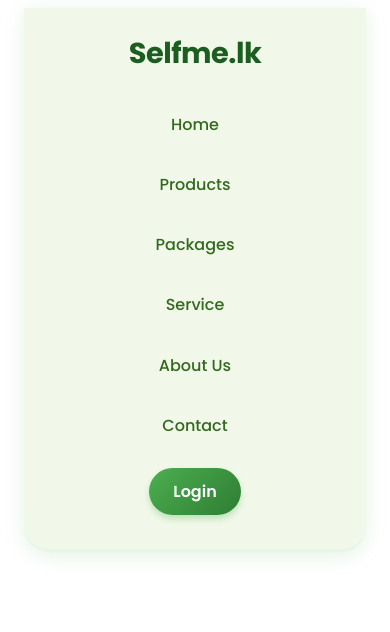
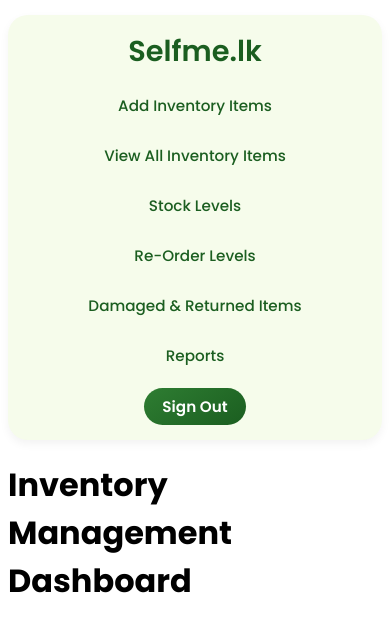
Before and after one commit to Hasaranga22/Selfme.lk, a React (Vite) app in the folder FrontEnd/: page /inventory in a window 390 px wide. Shown: the top 632 px of the page. Built offline with nearby package versions, Linux system fonts and the light colour scheme.

Commit message:
Inventory Manager Functions

```diff
--- a/FrontEnd/src/App.jsx
+++ b/FrontEnd/src/App.jsx
@@ -2,13 +2,18 @@
 import Nav from "./components/Nav/Navbar";
 import Home from "./components/Home/Home";
 import { Routes, Route } from "react-router-dom";
+import InventoryManagementHome from "./components/Inventory_Management/Inventory_Management_Home/Inventory_Management_Home";
 
 function App() {
   return (
     <div>
-      <Nav />
+      {/* <Nav /> */}
       <Routes>
         <Route path="/" element={<Home />} />
+      </Routes>
+
+      <Routes>
+        <Route path="/inventory" element={<InventoryManagementHome />} />
       </Routes>
     </div>
   );
--- a/FrontEnd/src/components/Home/Home.jsx
+++ b/FrontEnd/src/components/Home/Home.jsx
@@ -1,5 +1,6 @@
 import React, { useState, useEffect } from "react";
 import "./Home.css";
+import Navbar from "../Nav/Navbar";
 import Footer from "../Footer/Footer";
 import BannerImg1 from "./Home-Images/BannerImg1.jpg";
 import BannerImg2 from "./Home-Images/BannerImg2.jpg";
@@ -99,6 +100,7 @@
 
   return (
     <div>
+      <Navbar />
       <div
         id="default-carousel"
         className="relative w-full"
--- /dev/null
+++ b/FrontEnd/src/components/Inventory_Management/Inventory_Management_Home/Inventory_Management_Home.jsx
@@ -0,0 +1,13 @@
+import React from "react";
+import InventoryManagementNav from "../Inventory_Management_Nav/Inventory_Management_Nav";
+
+const InventoryManagementHome = () => {
+  return (
+    <div>
+      <InventoryManagementNav />
+      <h1>Inventory Management Dashboard</h1>
+    </div>
+  );
+};
+
+export default InventoryManagementHome;
--- /dev/null
+++ b/FrontEnd/src/components/Inventory_Management/Inventory_Management_Nav/Inventory_Management_Nav.css
@@ -0,0 +1,136 @@
+/* ===== Isolated Inventory Navbar Styles ===== */
+#inv-nav.inv-navbar {
+  display: flex;
+  justify-content: space-between;
+  align-items: center;
+  background: #f6fceb;
+  padding: 15px 40px;
+  border-radius: 40px;
+  box-shadow: 0 4px 10px rgba(0, 0, 0, 0.05);
+  margin: 15px auto;
+  max-width: 1500px;
+  font-family: "Segoe UI", Roboto, sans-serif;
+}
+
+/* Brand/Logo */
+#inv-brand.inv-brand {
+  flex: 0 0 auto;
+}
+
+#inv-logo.inv-logo-link {
+  color: #1b5e20;
+  font-size: 1.8rem;
+  font-weight: 600;
+  text-decoration: none;
+  transition: color 0.2s ease;
+}
+
+#inv-logo.inv-logo-link:hover {
+  color: #2e7d32;
+}
+
+/* Navigation Links */
+#inv-links.inv-links {
+  display: flex;
+  gap: 35px;
+  flex: 1;
+  justify-content: center;
+}
+
+#inv-links .inv-link {
+  color: #1b5e20;
+  font-size: 1rem;
+  font-weight: 500;
+  text-decoration: none;
+  transition: all 0.2s ease;
+  padding: 8px 12px;
+  border-radius: 20px;
+}
+
+#inv-links .inv-link:hover {
+  background-color: #e8f5e9;
+  color: #2e7d32;
+}
+
+/* Individual Link Hover Effects */
+#inv-add.inv-link:hover,
+#inv-view.inv-link:hover,
+#inv-stock.inv-link:hover,
+#inv-reorder.inv-link:hover,
+#inv-damaged.inv-link:hover,
+#inv-reports.inv-link:hover {
+  background-color: #e8f5e9;
+  color: #2e7d32;
+}
+
+/* Active Link State */
+#inv-links .inv-link.active {
+  background-color: #c8e6c9;
+  color: #1b5e20;
+  font-weight: 600;
+}
+
+/* Sign Out Button */
+#inv-actions.inv-actions {
+  display: flex;
+  align-items: center;
+}
+
+#inv-signout.inv-signout-btn {
+  background: linear-gradient(145deg, #2e7d32, #1b5e20);
+  color: #fff;
+  border: none;
+  padding: 8px 20px;
+  border-radius: 30px;
+  font-size: 1rem;
+  font-weight: 600;
+  cursor: pointer;
+  transition: all 0.2s ease;
+}
+
+#inv-signout.inv-signout-btn:hover {
+  transform: scale(1.05);
+  box-shadow: 0 4px 12px rgba(46, 125, 50, 0.3);
+}
+
+/* Responsive Design */
+@media (max-width: 1200px) {
+  #inv-nav.inv-navbar {
+    padding: 15px 30px;
+  }
+
+  #inv-links.inv-links {
+    gap: 25px;
+  }
+}
+
+@media (max-width: 900px) {
+  #inv-nav.inv-navbar {
+    flex-direction: column;
+    gap: 15px;
+    padding: 20px;
+    border-radius: 20px;
+  }
+
+  #inv-links.inv-links {
+    flex-direction: column;
+    gap: 15px;
+    text-align: center;
+  }
+}
+
+@media (max-width: 600px) {
+  #inv-nav.inv-navbar {
+    padding: 15px;
+  }
+
+  #inv-links .inv-link {
+    font-size: 0.95rem;
+    padding: 6px 10px;
+  }
+
+  #inv-signout.inv-signout-btn {
+    padding: 7px 18px;
+    font-size: 0.95rem;
+  }
+}
--- /dev/null
+++ b/FrontEnd/src/components/Inventory_Management/Inventory_Management_Nav/Inventory_Management_Nav.jsx
@@ -0,0 +1,52 @@
+import React from "react";
+import { Link } from "react-router-dom";
+import "./Inventory_Management_Nav.css";
+
+const InventoryManagementNav = () => {
+  return (
+    <nav className="inv-navbar" id="inv-nav">
+      <div className="inv-brand" id="inv-brand">
+        <Link to="/" className="inv-logo-link" id="inv-logo">
+          Selfme.lk
+        </Link>
+      </div>
+
+      <div className="inv-links" id="inv-links">
+        <Link to="/inventory/add" className="inv-link" id="inv-add">
+          Add Inventory Items
+        </Link>
+        <Link to="/inventory/view" className="inv-link" id="inv-view">
+          View All Inventory Items
+        </Link>
+        <Link to="/inventory/stock-levels" className="inv-link" id="inv-stock">
+          Stock Levels
+        </Link>
+        <Link
+          to="/inventory/reorder-levels"
+          className="inv-link"
+          id="inv-reorder"
+        >
+          Re-Order Levels
+        </Link>
+        <Link
+          to="/inventory/damaged-returns"
+          className="inv-link"
+          id="inv-damaged"
+        >
+          Damaged & Returned Items
+        </Link>
+        <Link to="/inventory/reports" className="inv-link" id="inv-reports">
+          Reports
+        </Link>
+      </div>
+
+      <div className="inv-actions" id="inv-actions">
+        <button className="inv-signout-btn" id="inv-signout">
+          Sign Out
+        </button>
+      </div>
+    </nav>
+  );
+};
+
+export default InventoryManagementNav;
--- a/FrontEnd/src/components/Nav/Navbar.css
+++ b/FrontEnd/src/components/Nav/Navbar.css
@@ -1,7 +1,7 @@
 /* Navbar.css */
-@import url('https://fonts.googleapis.com/css2?family=Poppins:wght@400;500;600;700&display=swap');
+@import url("https://fonts.googleapis.com/css2?family=Poppins:wght@400;500;600;700&display=swap");
 
-nav {
+#selfmeNavbarContainer {
   display: flex;
   justify-content: space-between;
   align-items: center;
@@ -11,13 +11,13 @@
   position: sticky;
   top: 25px;
   z-index: 100;
-    font-family: 'Poppins', sans-serif;
+  font-family: "Poppins", sans-serif;
   border-radius: 35px 35px 35px 35px; /* Curved bottom edges */
   margin: 0 1rem; /* Creates space for curved effect */
   border-bottom: 3px solid #e8f5e9; /* Subtle accent border */
 }
 
-nav h1 {
+#selfmeNavbarLogo {
   color: #1b5e20; /* Deeper green for better contrast */
   font-size: 2rem;
   font-weight: 700;
@@ -25,15 +25,15 @@
   cursor: pointer;
   transition: all 0.3s ease;
   letter-spacing: -0.5px;
-    font-family: 'Poppins', sans-serif;
+  font-family: "Poppins", sans-serif;
 }
 
-nav h1:hover {
+#selfmeNavbarLogo:hover {
   color: #2e7d32;
   transform: scale(1.02);
 }
 
-nav a {
+#selfmeNavbarContainer a {
   color: #33691e; /* Earthy green */
   text-decoration: none;
   font-size: 1.1rem;
@@ -44,8 +44,8 @@
   transition: all 0.3s cubic-bezier(0.25, 0.8, 0.25, 1);
 }
 
-nav a::after {
-    content: '';
+#selfmeNavbarContainer a::after {
+  content: "";
   position: absolute;
   width: 0;
   height: 3px;
@@ -56,15 +56,15 @@
   transition: width 0.4s ease;
 }
 
-nav a:hover {
+#selfmeNavbarContainer a:hover {
   color: #1b5e20;
 }
 
-nav a:hover::after {
+#selfmeNavbarContainer a:hover::after {
   width: 100%;
 }
 
-nav a:last-child {
+#selfmeNavbarContainer a:last-child {
   background: linear-gradient(135deg, #4caf50, #2e7d32); /* Gradient effect */
   color: white;
   padding: 0.7rem 1.5rem;
@@ -75,47 +75,47 @@
   margin-left: 1.5rem;
 }
 
-nav a:last-child:hover {
+#selfmeNavbarContainer a:last-child:hover {
   background: linear-gradient(135deg, #388e3c, #1b5e20);
   transform: translateY(-3px) scale(1.05);
   box-shadow: 0 6px 12px rgba(56, 142, 60, 0.4);
 }
 
-nav a:last-child::after {
+#selfmeNavbarContainer a:last-child::after {
   display: none;
 }
 
 /* Responsive design */
 @media (max-width: 992px) {
-    nav {
+  #selfmeNavbarContainer {
     padding: 1rem 2rem;
     border-radius: 0 0 20px 20px;
   }
 
-    nav a {
+  #selfmeNavbarContainer a {
     font-size: 1rem;
     margin: 0 0.7rem;
   }
 }
 
 @media (max-width: 768px) {
-    nav {
+  #selfmeNavbarContainer {
     flex-direction: column;
     padding: 1.5rem;
     border-radius: 0 0 25px 25px;
   }
 
-    nav h1 {
+  #selfmeNavbarLogo {
     margin-bottom: 1.2rem;
     font-size: 1.8rem;
   }
 
-    nav a {
+  #selfmeNavbarContainer a {
     margin: 0.6rem 0;
     padding: 0.5rem 1rem;
   }
 
-    nav a:last-child {
+  #selfmeNavbarContainer a:last-child {
     margin-top: 0.8rem;
     margin-left: 0;
   }
--- a/FrontEnd/src/components/Nav/Navbar.jsx
+++ b/FrontEnd/src/components/Nav/Navbar.jsx
@@ -1,18 +1,32 @@
 import React from "react";
-import './Navbar.css';
+import "./Navbar.css";
 import { Link } from "react-router-dom";
 
 const Navbar = () => {
   return (
-    <nav>
-      <h1>Selfme.lk</h1>
-      <a href="/">Home</a>
-      <a href="#">Products</a>
-      <a href="#">Packages</a>
-      <a href="#">Service</a>
-      <a href="#">About Us</a>
-      <a href="#">Contact</a>
-      <a href="#">Login</a>
+    <nav id="selfmeNavbarContainer">
+      <h1 id="selfmeNavbarLogo">Selfme.lk</h1>
+      <a href="/" id="selfmeNavHome">
+        Home
+      </a>
+      <a href="#" id="selfmeNavProducts">
+        Products
+      </a>
+      <a href="#" id="selfmeNavPackages">
+        Packages
+      </a>
+      <a href="#" id="selfmeNavService">
+        Service
+      </a>
+      <a href="#" id="selfmeNavAbout">
+        About Us
+      </a>
+      <a href="#" id="selfmeNavContact">
+        Contact
+      </a>
+      <a href="#" id="selfmeNavLogin">
+        Login
+      </a>
     </nav>
   );
 };
```
Lines whose indentation alone changed are shown as unchanged.
